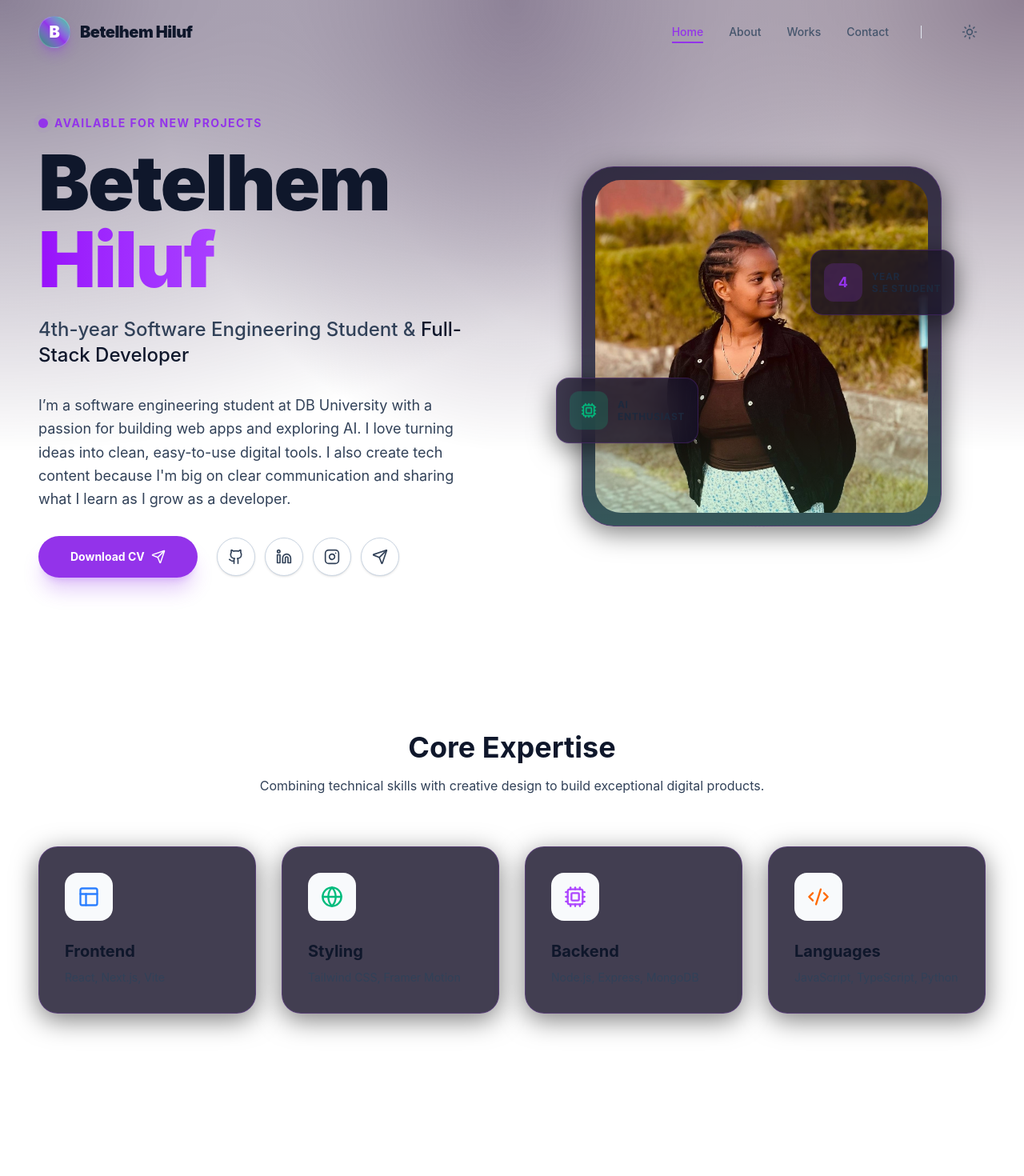
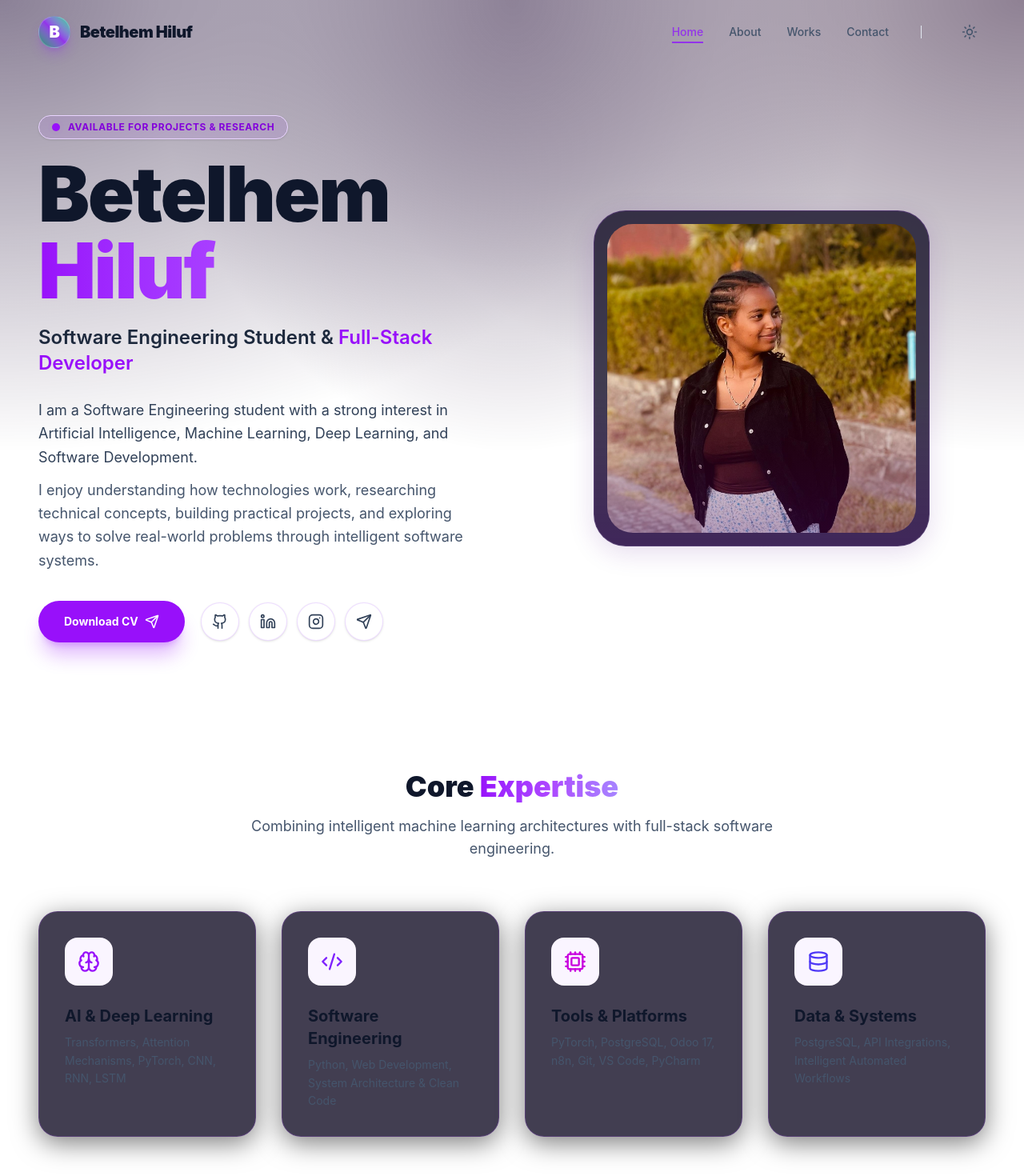
Before and after one commit to betel1221/Personal-Portfolio, a React (Vite) app: page / in a window 1280 px wide. Shown: the top 1470 px of the page at 80% size. Built offline with nearby package versions, Linux system fonts and the light colour scheme.

Commit message:
feat(content): update bio, remove student badges, and refine hero section

```diff
--- a/src/pages/Home.jsx
+++ b/src/pages/Home.jsx
@@ -1,83 +1,113 @@
 import React from 'react';
-import { Github, Linkedin, Instagram, Send, Code2, Layout as LayoutIcon, Cpu, Globe } from 'lucide-react';
+import { Github, Linkedin, Instagram, Send, Code2, Brain, Cpu, Database } from 'lucide-react';
 import { motion } from 'framer-motion';
 
 const Home = () => {
     const techStack = [
-        { name: "Frontend", icon: LayoutIcon, text: "React, Next.js, Vite", color: "text-blue-500" },
-        { name: "Styling", icon: Globe, text: "Tailwind CSS, Framer Motion", color: "text-emerald-500" },
-        { name: "Backend", icon: Cpu, text: "Node.js, Express, MongoDB", color: "text-purple-500" },
-        { name: "Languages", icon: Code2, text: "JavaScript, TypeScript, Python", color: "text-orange-500" }
+        {
+            name: "AI & Deep Learning",
+            icon: Brain,
+            text: "Transformers, Attention Mechanisms, PyTorch, CNN, RNN, LSTM",
+            color: "text-purple-600 dark:text-purple-400",
+            border: "group-hover:border-purple-500/50"
+        },
+        {
+            name: "Software Engineering",
+            icon: Code2,
+            text: "Python, Web Development, System Architecture & Clean Code",
+            color: "text-violet-600 dark:text-violet-400",
+            border: "group-hover:border-violet-500/50"
+        },
+        {
+            name: "Tools & Platforms",
+            icon: Cpu,
+            text: "PyTorch, PostgreSQL, Odoo 17, n8n, Git, VS Code, PyCharm",
+            color: "text-fuchsia-600 dark:text-fuchsia-400",
+            border: "group-hover:border-fuchsia-500/50"
+        },
+        {
+            name: "Data & Systems",
+            icon: Database,
+            text: "PostgreSQL, API Integrations, Intelligent Automated Workflows",
+            color: "text-indigo-600 dark:text-indigo-400",
+            border: "group-hover:border-indigo-500/50"
+        }
     ];
 
     return (
         <section id="home" className="min-h-screen flex items-center justify-center">
             <div className="container mx-auto px-6 py-8 sm:py-16 lg:px-12">
             {/* Hero Section */}
-            <div className="flex flex-col-reverse items-center justify-between gap-16 lg:flex-row">
-                <div className="flex-1 space-y-8 text-center lg:text-left">
+            <div className="flex flex-col-reverse items-center justify-between gap-12 lg:gap-16 lg:flex-row">
+                <div className="flex-1 space-y-7 text-center lg:text-left">
                     <motion.div
                         initial={{ opacity: 0, x: -20 }}
                         animate={{ opacity: 1, x: 0 }}
                         transition={{ duration: 0.6, ease: "easeOut" }}
                     >
-                        <div className="flex items-center justify-center lg:justify-start gap-2 mb-4">
-                            <span className="relative flex h-3 w-3">
-                                <span className="animate-ping absolute inline-flex h-full w-full rounded-full bg-primary opacity-75"></span>
-                                <span className="relative inline-flex rounded-full h-3 w-3 bg-primary"></span>
+                        <div className="inline-flex items-center gap-2.5 px-4 py-1.5 rounded-full bg-purple-500/10 dark:bg-purple-950/40 border border-purple-200 dark:border-purple-500/30 mb-5 shadow-sm">
+                            <span className="relative flex h-2.5 w-2.5">
+                                <span className="animate-ping absolute inline-flex h-full w-full rounded-full bg-purple-500 opacity-75"></span>
+                                <span className="relative inline-flex rounded-full h-2.5 w-2.5 bg-purple-600 dark:bg-purple-400"></span>
                             </span>
-                            <h5 className="text-sm font-bold tracking-widest text-primary uppercase">
-                                Available for new projects
-                            </h5>
+                            <span className="text-xs font-bold tracking-wider text-purple-700 dark:text-purple-300 uppercase">
+                                Available for Projects & Research
+                            </span>
                         </div>
                         <h1 className="text-5xl font-black tracking-tight sm:text-7xl lg:text-8xl">
                             <span className="block text-slate-900 dark:text-white">Betelhem</span>
                             <span className="block text-gradient">Hiluf</span>
                         </h1>
-                        <p className="mt-6 text-xl font-medium text-slate-700 dark:text-slate-400 sm:text-2xl">
-                            4th-year Software Engineering Student & <span className="text-slate-900 dark:text-white">Full-Stack Developer</span>
+                        <p className="mt-5 text-xl font-semibold text-slate-800 dark:text-slate-200 sm:text-2xl">
+                            Software Engineering Student & <span className="text-purple-600 dark:text-purple-400">Full-Stack Developer</span>
                         </p>
                     </motion.div>
 
-                    <motion.p
+                    <motion.div
                         initial={{ opacity: 0 }}
                         animate={{ opacity: 1 }}
                         transition={{ delay: 0.3, duration: 0.8 }}
-                        className="max-w-2xl text-lg leading-relaxed text-slate-700 dark:text-slate-400"
+                        className="max-w-2xl space-y-3 text-base sm:text-lg leading-relaxed text-slate-700 dark:text-slate-300"
                     >
-                        I’m a software engineering student at DB University with a passion for building web apps and exploring AI. I love turning ideas into clean, easy-to-use digital tools. I also create tech content because I'm big on clear communication and sharing what I learn as I grow as a developer.
-                    </motion.p>
+                        <p>
+                            I am a Software Engineering student with a strong interest in Artificial Intelligence, Machine Learning, Deep Learning, and Software Development.
+                        </p>
+                        <p className="text-slate-600 dark:text-slate-400">
+                            I enjoy understanding how technologies work, researching technical concepts, building practical projects, and exploring ways to solve real-world problems through intelligent software systems.
+                        </p>
+                    </motion.div>
 
                     <motion.div
                         initial={{ opacity: 0, y: 10 }}
                         animate={{ opacity: 1, y: 0 }}
                         transition={{ delay: 0.5, duration: 0.6 }}
-                        className="flex flex-wrap items-center justify-center gap-6 lg:justify-start"
+                        className="flex flex-wrap items-center justify-center gap-5 lg:justify-start pt-2"
                     >
                         <a
                             href="/assets/resume.pdf"
                             download
-                            className="group relative inline-flex items-center justify-center overflow-hidden rounded-full bg-primary px-10 py-4 text-sm font-bold text-white transition-all hover:scale-105 active:scale-95 shadow-xl shadow-primary/25"
+                            className="group relative inline-flex items-center justify-center overflow-hidden rounded-full bg-purple-600 px-8 py-4 text-sm font-bold text-white transition-all hover:bg-purple-700 hover:scale-105 active:scale-95 shadow-xl shadow-purple-600/30"
                         >
                             <span className="relative z-10 flex items-center gap-2">
                                 Download CV <Send size={18} />
                             </span>
-                            <div className="absolute inset-0 z-0 bg-gradient-to-r from-emerald-600 to-primary opacity-0 transition-opacity group-hover:opacity-100" />
+                            <div className="absolute inset-0 z-0 bg-gradient-to-r from-purple-700 via-violet-600 to-purple-600 opacity-0 transition-opacity group-hover:opacity-100" />
                         </a>
 
                         <div className="flex items-center gap-3">
                             {[
-                                { icon: Github, href: "https://github.com/betel1221" },
-                                { icon: Linkedin, href: "https://www.linkedin.com/in/betelhem-hiluf-b34214330" },
-                                { icon: Instagram, href: "https://www.instagram.com/betel645" },
-                                { icon: Send, href: "https://t.me/Betel1221" }
+                                { icon: Github, href: "https://github.com/betel1221", label: "GitHub" },
+                                { icon: Linkedin, href: "https://www.linkedin.com/in/betelhem-hiluf-b34214330", label: "LinkedIn" },
+                                { icon: Instagram, href: "https://www.instagram.com/betel645", label: "Instagram" },
+                                { icon: Send, href: "https://t.me/Betel1221", label: "Telegram" }
                             ].map((social, i) => (
                                 <a
                                     key={i}
                                     href={social.href}
                                     target="_blank"
                                     rel="noopener noreferrer"
-                                    className="flex h-12 w-12 items-center justify-center rounded-full border border-slate-300 dark:border-white/10 bg-white dark:bg-white/5 text-slate-700 dark:text-slate-400 transition-all hover:border-primary/50 hover:bg-primary/10 hover:text-primary active:scale-90 shadow-sm"
+                                    aria-label={social.label}
+                                    className="flex h-12 w-12 items-center justify-center rounded-full border border-purple-200/80 dark:border-purple-500/20 bg-white dark:bg-purple-950/30 text-slate-700 dark:text-slate-300 transition-all hover:border-purple-500 hover:bg-purple-50 dark:hover:bg-purple-900/40 hover:text-purple-600 dark:hover:text-purple-300 active:scale-90 shadow-sm"
                                 >
                                     <social.icon size={20} />
                                 </a>
@@ -90,57 +120,26 @@ const Home = () => {
                     initial={{ opacity: 0, scale: 0.9 }}
                     animate={{ opacity: 1, scale: 1 }}
                     transition={{ duration: 0.8, ease: "backOut" }}
-                    className="relative flex-1"
+                    className="relative flex-1 flex justify-center"
                 >
-                    <div className="relative mx-auto flex h-80 w-80 items-center justify-center sm:h-[450px] sm:w-[450px]">
+                    <div className="relative mx-auto flex h-72 w-72 items-center justify-center sm:h-[420px] sm:w-[420px]">
                         {/* Animated Outer Rings */}
-                        <div className="absolute inset-0 animate-spin-slow rounded-full border border-dashed border-primary/30" />
-                        <div className="absolute inset-6 animate-reverse-spin rounded-full border border-dashed border-emerald-500/20" />
-                        <div className="absolute inset-12 animate-spin-slow rounded-full border border-primary/10" />
+                        <div className="absolute inset-0 animate-spin-slow rounded-full border border-dashed border-purple-400/30 dark:border-purple-500/30 pointer-events-none" />
+                        <div className="absolute inset-5 animate-reverse-spin rounded-full border border-dashed border-violet-400/20 dark:border-violet-500/20 pointer-events-none" />
+                        <div className="absolute inset-10 animate-spin-slow rounded-full border border-purple-300/20 dark:border-purple-400/10 pointer-events-none" />
 
-                        <div className="relative h-full w-full overflow-hidden rounded-[2.5rem] border-2 border-slate-200 dark:border-white/10 glass-card p-4 shadow-2xl">
+                        <div className="relative h-full w-full overflow-hidden rounded-[2.5rem] border-2 border-purple-100 dark:border-purple-500/25 glass-card p-4 shadow-2xl shadow-purple-900/15">
                             <img
                                 src="/assets/profile.jpg"
                                 alt="Betelhem Hiluf"
-                                className="h-full w-full rounded-[2rem] object-cover transition-all duration-700 hover:scale-110"
+                                className="h-full w-full rounded-[2rem] object-cover transition-all duration-700 hover:scale-105"
                                 onError={(e) => {
                                     e.target.src = 'https://via.placeholder.com/800x800?text=Betelhem+Hiluf';
                                     e.target.className = "h-full w-full rounded-2xl object-cover opacity-50 contrast-50";
                                 }}
                             />
-                            <div className="absolute inset-0 bg-gradient-to-t from-emerald-500/20 dark:from-slate-950/40 via-transparent to-transparent pointer-events-none" />
+                            <div className="absolute inset-0 bg-gradient-to-t from-purple-950/40 via-transparent to-transparent pointer-events-none" />
                         </div>
-
-                        {/* Floating Badges */}
-                        <motion.div
-                            animate={{ y: [0, -15, 0] }}
-                            transition={{ duration: 4, repeat: Infinity, ease: "easeInOut" }}
-                            className="absolute -right-4 top-1/4 glass-card rounded-2xl p-4 shadow-2xl border border-primary/20 backdrop-blur-xl"
-                        >
-                            <div className="flex items-center gap-3">
-                                <div className="flex h-12 w-12 items-center justify-center rounded-xl bg-primary/20 text-primary">
-                                    <span className="text-lg font-bold">4</span>
-                                </div>
-                                <div className="text-xs font-bold text-slate-800 dark:text-white leading-tight uppercase tracking-wider">
-                                    Year<br />S.E Student
-                                </div>
-                            </div>
-                        </motion.div>
-
-                        <motion.div
-                            animate={{ y: [0, 15, 0] }}
-                            transition={{ duration: 3.5, repeat: Infinity, ease: "easeInOut", delay: 1 }}
-                            className="absolute -left-8 bottom-1/4 glass-card rounded-2xl p-4 shadow-2xl border border-emerald-500/20 backdrop-blur-xl"
-                        >
-                            <div className="flex items-center gap-3">
-                                <div className="flex h-12 w-12 items-center justify-center rounded-xl bg-emerald-500/20 text-emerald-500">
-                                    <Cpu size={20} />
-                                </div>
-                                <div className="text-xs font-bold text-slate-800 dark:text-white leading-tight uppercase tracking-wider">
-                                    AI<br />Enthusiast
-                                </div>
-                            </div>
-                        </motion.div>
                     </div>
                 </motion.div>
             </div>
@@ -151,30 +150,32 @@ const Home = () => {
                 whileInView={{ opacity: 1, y: 0 }}
                 viewport={{ once: true }}
                 transition={{ duration: 0.8 }}
-                className="mt-32 lg:mt-48"
+                className="mt-24 lg:mt-40"
             >
                 <div className="text-center mb-16">
-                    <h2 className="text-3xl font-bold text-slate-900 dark:text-white sm:text-4xl">Core Expertise</h2>
-                    <p className="mt-4 text-slate-700 dark:text-slate-400 max-w-2xl mx-auto">
-                        Combining technical skills with creative design to build exceptional digital products.
+                    <h2 className="text-3xl font-black text-slate-900 dark:text-white sm:text-4xl">
+                        Core <span className="text-gradient">Expertise</span>
+                    </h2>
+                    <p className="mt-4 text-slate-600 dark:text-slate-300 max-w-2xl mx-auto text-base sm:text-lg">
+                        Combining intelligent machine learning architectures with full-stack software engineering.
                     </p>
                 </div>
 
-                <div className="grid grid-cols-1 md:grid-cols-2 lg:grid-cols-4 gap-8">
+                <div className="grid grid-cols-1 md:grid-cols-2 lg:grid-cols-4 gap-6 sm:gap-8">
                     {techStack.map((tech, index) => (
                         <motion.div
                             key={index}
-                            whileHover={{ y: -10 }}
-                            className="group relative glass-card p-8 rounded-3xl border border-slate-200 dark:border-white/10 overflow-hidden"
+                            whileHover={{ y: -8 }}
+                            className={`group relative glass-card p-8 rounded-3xl border border-purple-100/80 dark:border-purple-500/20 overflow-hidden transition-all hover:shadow-xl hover:shadow-purple-500/10 ${tech.border}`}
                         >
-                            <div className={`mb-6 inline-flex p-4 rounded-2xl bg-slate-50 dark:bg-white/5 ${tech.color} transition-colors group-hover:bg-primary group-hover:text-white`}>
+                            <div className={`mb-6 inline-flex p-4 rounded-2xl bg-purple-50 dark:bg-purple-950/40 ${tech.color} transition-all group-hover:bg-purple-600 group-hover:text-white group-hover:scale-110`}>
                                 <tech.icon size={28} />
                             </div>
                             <h3 className="text-xl font-bold text-slate-900 dark:text-white mb-2">{tech.name}</h3>
-                            <p className="text-slate-700 dark:text-slate-400 text-sm leading-relaxed">
+                            <p className="text-slate-600 dark:text-slate-300 text-sm leading-relaxed">
                                 {tech.text}
                             </p>
-                            <div className="absolute bottom-0 left-0 h-1 w-0 bg-primary transition-all duration-300 group-hover:w-full" />
+                            <div className="absolute bottom-0 left-0 h-1 w-0 bg-gradient-to-r from-purple-600 to-violet-500 transition-all duration-300 group-hover:w-full" />
                         </motion.div>
                     ))}
                 </div>
```
